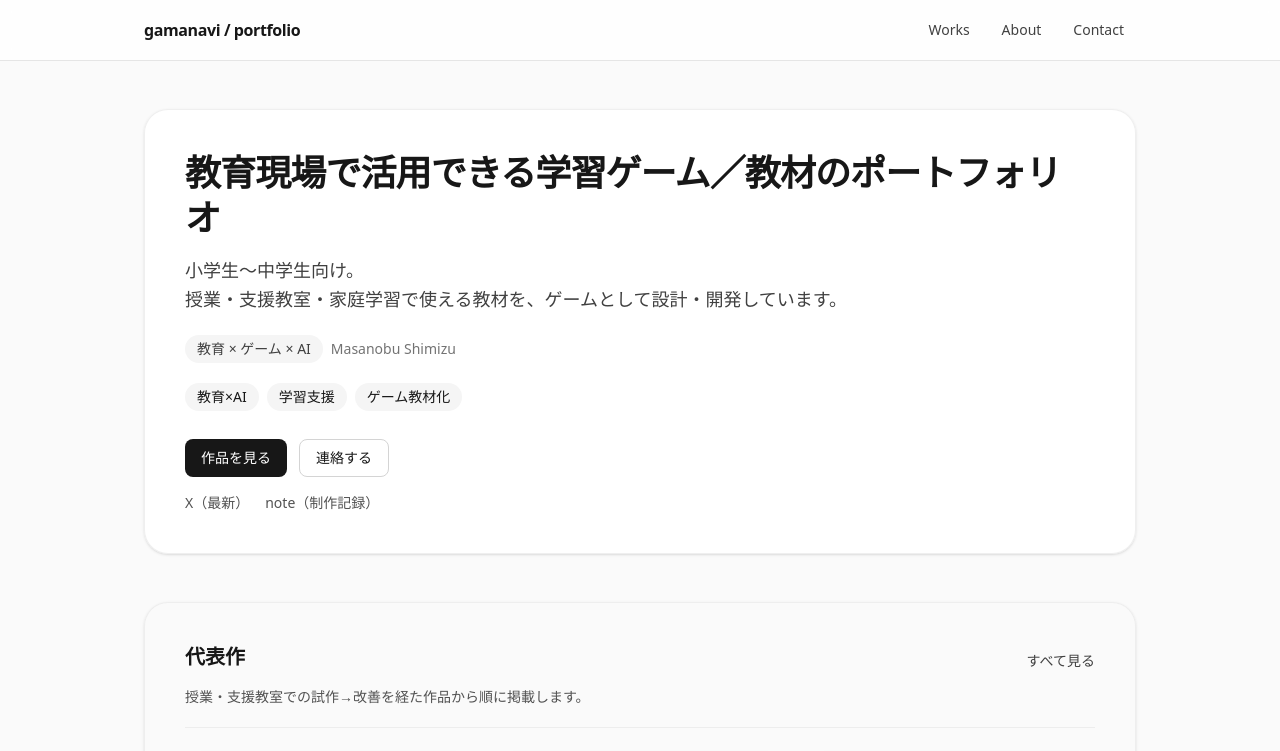
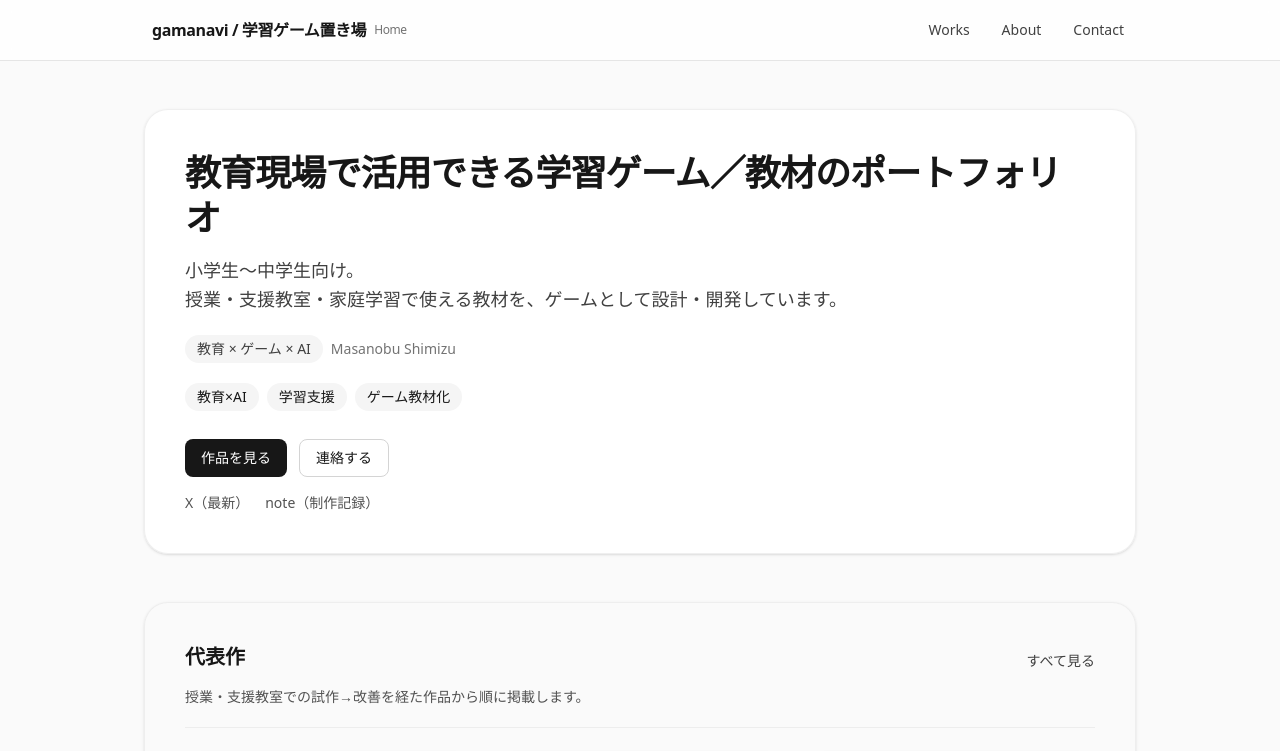
Before and after one commit to shimimasa/gamanavi-portfolio, a Next.js app: page / in a window 1280 px wide. Shown: the top 751 px of the page. Built offline with nearby package versions, Linux system fonts and the light colour scheme.

Commit message:
feat: update Header component with localized text and improved branding styles

```diff
--- a/src/components/Header.js
+++ b/src/components/Header.js
@@ -12,14 +12,22 @@ export default function Header() {
     "focus-visible:outline-none focus-visible:ring-2 focus-visible:ring-neutral-900 focus-visible:ring-offset-2";
   const active =
     "bg-neutral-900 text-white hover:bg-neutral-900 hover:text-white";
+
+    const brand =
+        "inline-flex items-center gap-2 rounded-lg px-2 py-1 text-neutral-900 " +
+        "hover:bg-neutral-100 focus-visible:outline-none focus-visible:ring-2 focus-visible:ring-neutral-900 focus-visible:ring-offset-2";
   return (
     <header className="sticky top-0 z-50 border-b border-neutral-200 bg-white/80 backdrop-blur">
       <div className="mx-auto flex max-w-5xl flex-wrap items-center justify-between gap-2 px-4 py-3">
         <Link
           href="/"
-          className="whitespace-nowrap font-semibold tracking-tight text-neutral-900"
+          aria-label="Homeへ戻る"
+          className={`${brand} whitespace-nowrap font-semibold tracking-tight`}
         >
-          gamanavi / portfolio
+          <span>gamanavi / 学習ゲーム置き場</span>
+          <span className="hidden sm:inline text-xs font-medium text-neutral-500">
+            Home
+          </span>
         </Link>
         <nav className="flex flex-wrap items-center gap-2">
           <Link
```
